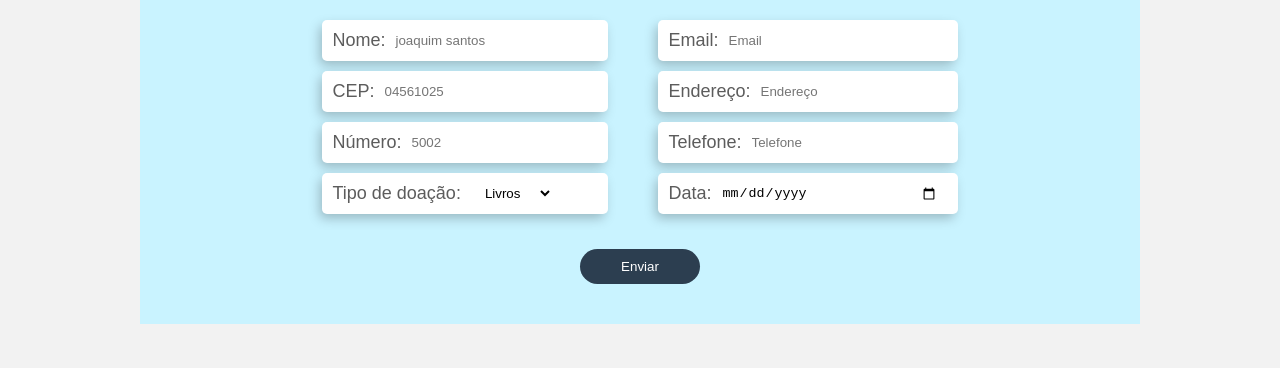
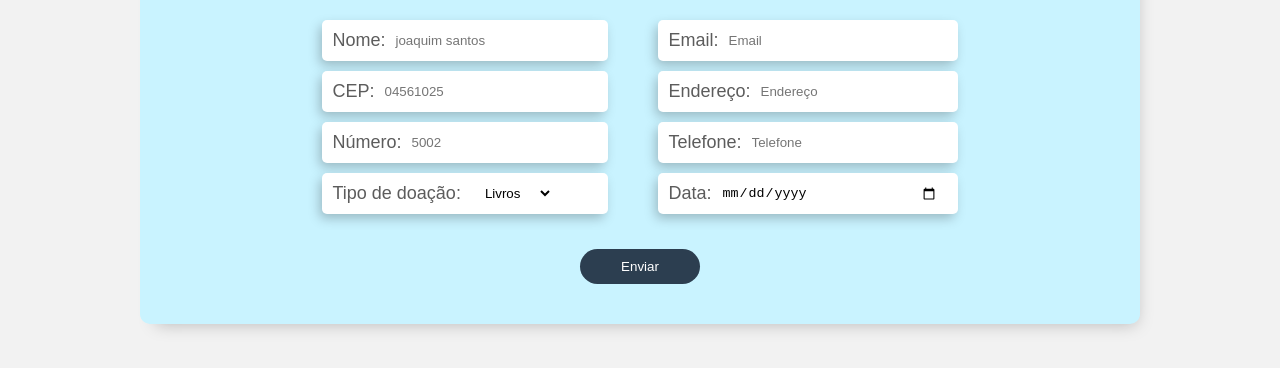
Before and after one commit to LidioGab/LivrosEmMovimento, a plain HTML site: page ProjetoPW/src/pages/pageDoeLivros/index.html in a window 1280 px wide. Shown: the part 192-560 px from the top of the page. Drawn offline with Linux system fonts and the light colour scheme.

Commit message:
Projeto finalizado

```diff
--- a/ProjetoPW/src/pages/pageDoeLivros/index.css
+++ b/ProjetoPW/src/pages/pageDoeLivros/index.css
@@ -72,6 +72,8 @@ main{
     flex-direction: column;
     align-items: center;
     margin-bottom: 40px;
+
+
 }
 
 .content{
@@ -81,6 +83,8 @@ main{
     background-color: #C9F3FF;
     width: 1000px;
     padding: 40px;
+    box-shadow: 6px 10px 16px -10px rgba(0,0,0,0.25);
+    border-radius: 10px;
 }
 
 .content > h1{
```
